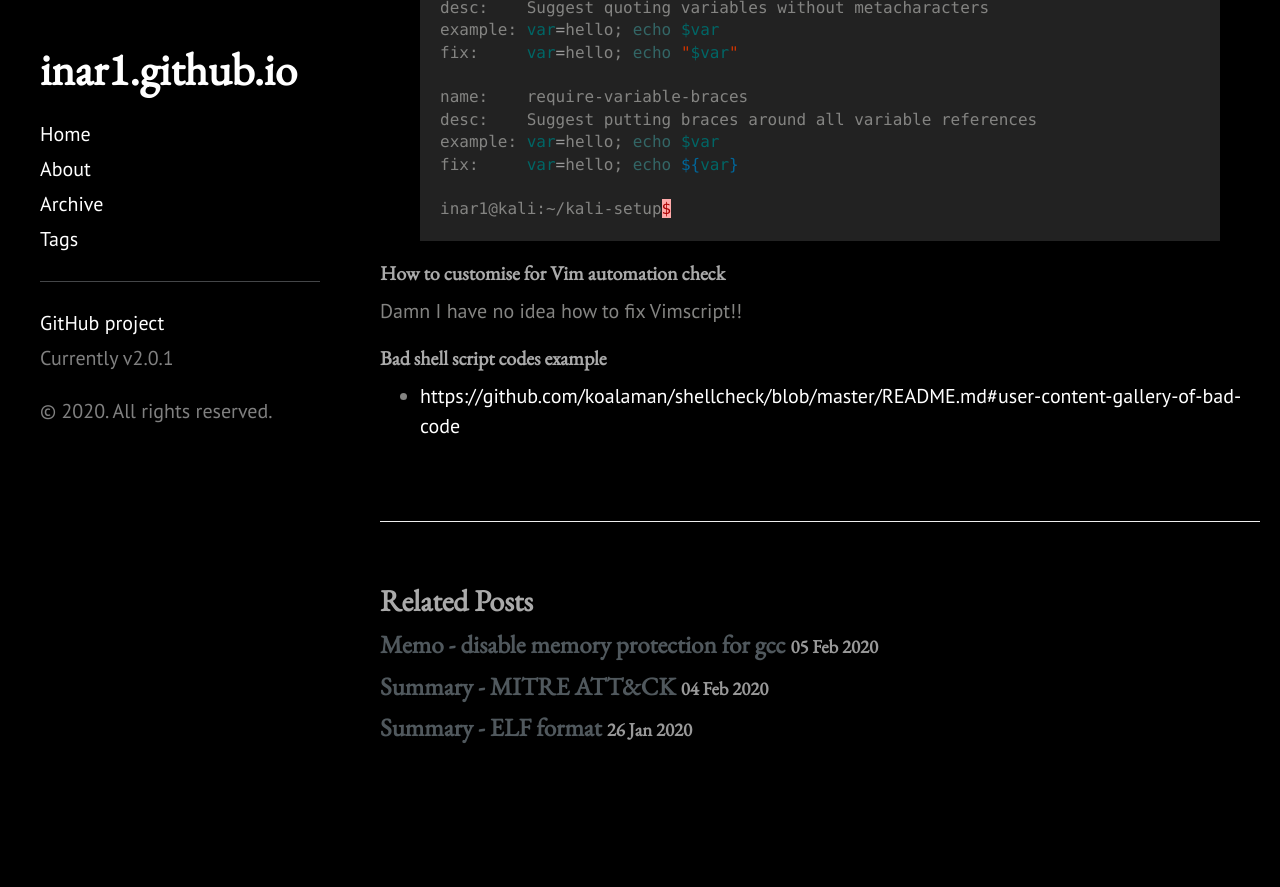
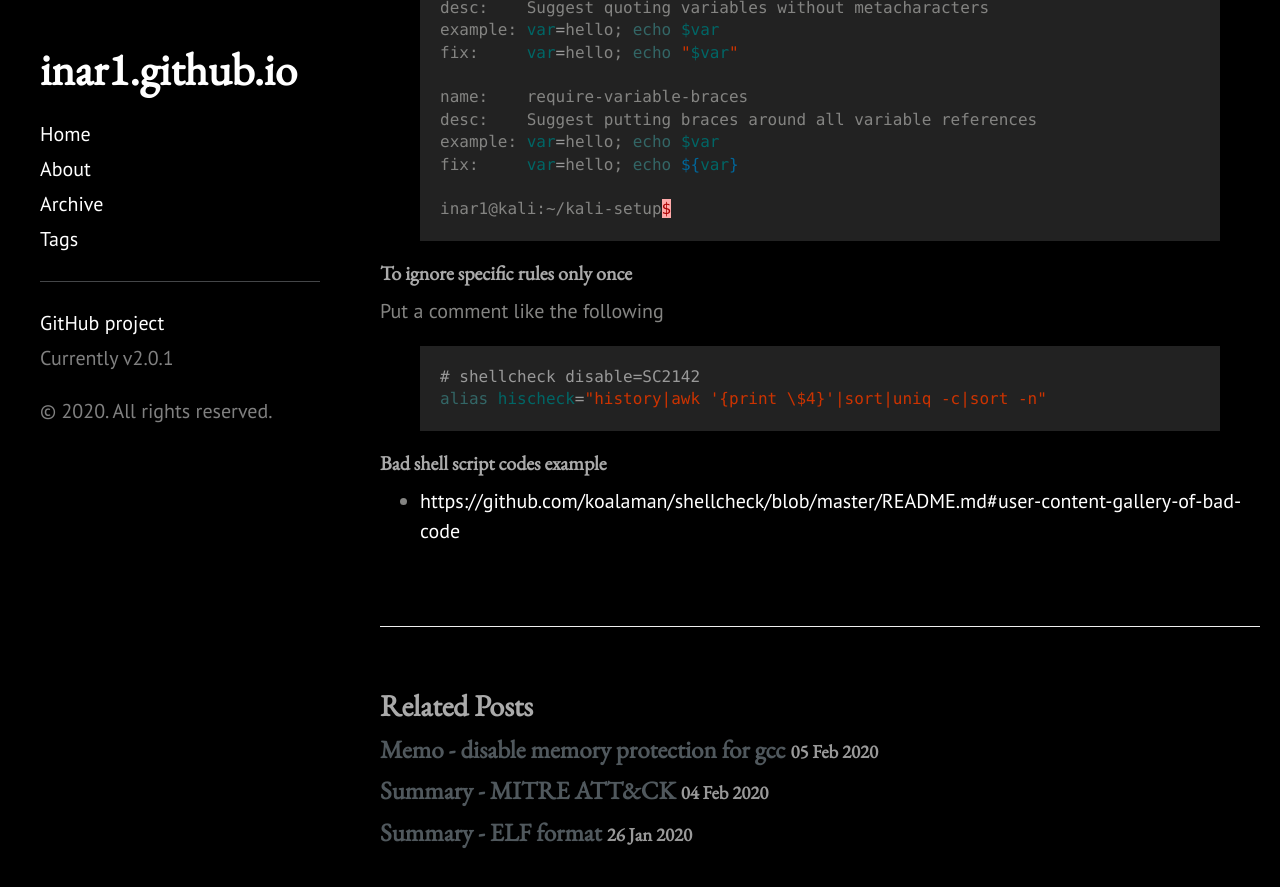
Before and after one commit to 1n4r1/1n4r1.github.io, a Jekyll site: the page built from _posts/2020-03-01-shellscript-syntaxcheck-shellsheck.md, in a window 1280 px wide and 900 px high, scrolled down 4199 px. Shown: the top 887 px of the window. Built offline with Jekyll 4.4.1, drawn with Linux system fonts in a browser that asks for light colours; a style sheet for code colours, icons or effects is not loaded.

Commit message:
add some lines for ignore specific error one time

```diff
--- a/_posts/2020-03-01-shellscript-syntaxcheck-shellsheck.md
+++ b/_posts/2020-03-01-shellscript-syntaxcheck-shellsheck.md
@@ -149,8 +149,12 @@ inar1@kali:~/kali-setup$
 {% endhighlight %}
 
 
-#### How to customise for Vim automation check
-Damn I have no idea how to fix Vimscript!!
+#### To ignore specific rules only once
+Put a comment like the following
+{% highlight shell %}
+# shellcheck disable=SC2142
+alias hischeck="history|awk '{print \$4}'|sort|uniq -c|sort -n"
+{% endhighlight %}
 
 
 #### Bad shell script codes example
```
